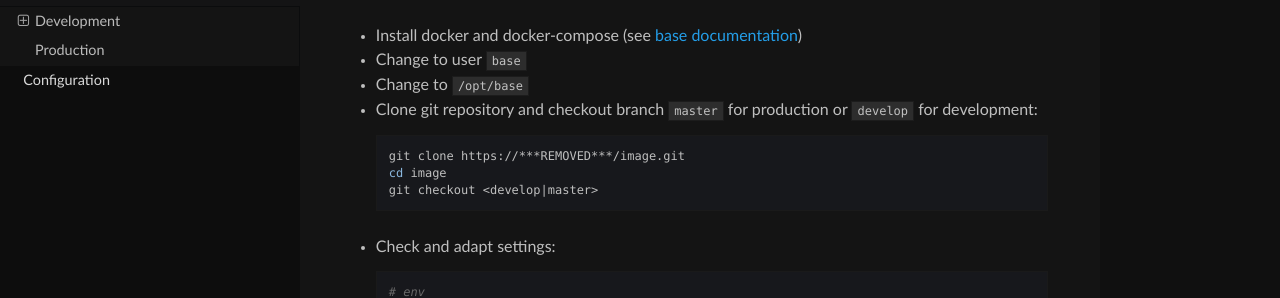
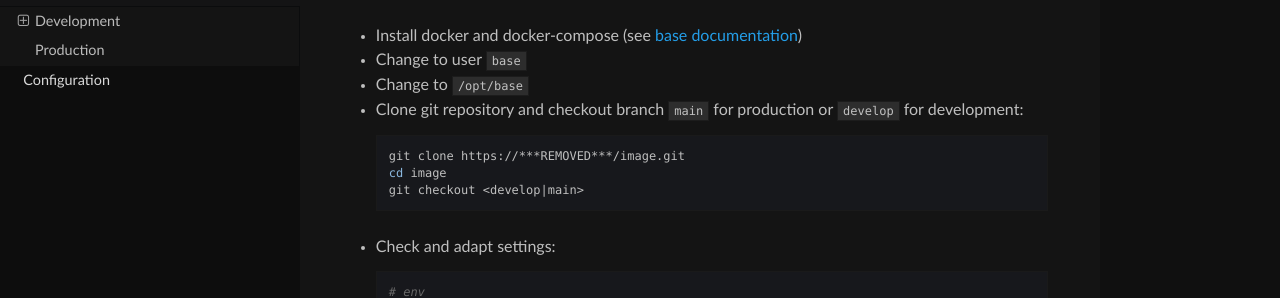
Before and after one commit to base-angewandte/image-backend, a Sphinx documentation site: the page built from docs/install.md, in a window 1280 px wide and 900 px high, scrolled down 2621 px. Shown: the part 192-490 px from the top of the window. Built offline with Sphinx 7.4.7 and the Read the Docs theme 2.0.0, drawn with Linux system fonts in a browser that asks for light colours.

Commit message:
docs: change master to main in install.md

````diff
--- a/docs/install.md
+++ b/docs/install.md
@@ -154,13 +154,13 @@ or `python manage.py migrate` steps above
 
 - Change to `/opt/base`
 
-- Clone git repository and checkout branch `master` for production or
+- Clone git repository and checkout branch `main` for production or
   `develop` for development:
 
   ```bash
   git clone https://***REMOVED***/image.git
   cd image
-  git checkout <develop|master>
+  git checkout <develop|main>
   ```
 
 - Check and adapt settings:
````
